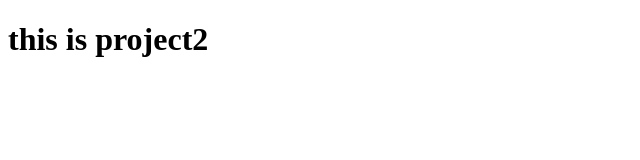
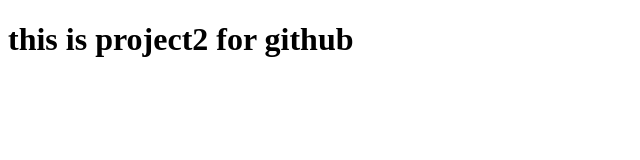
Before and after one commit to Shoaib-Pathan/project2, a plain HTML site: page index.html in a window 1280 px wide. Shown: the whole page, without its empty margins (0-640 px from the left). Drawn offline with Linux system fonts and the light colour scheme.

Commit message:
second commit

```diff
--- a/index.html
+++ b/index.html
@@ -7,6 +7,6 @@
     <title>Document</title>
 </head>
 <body>
-    <h1> this is project2</h1>
+    <h1> this is project2 for github</h1>
 </body>
 </html>
```
